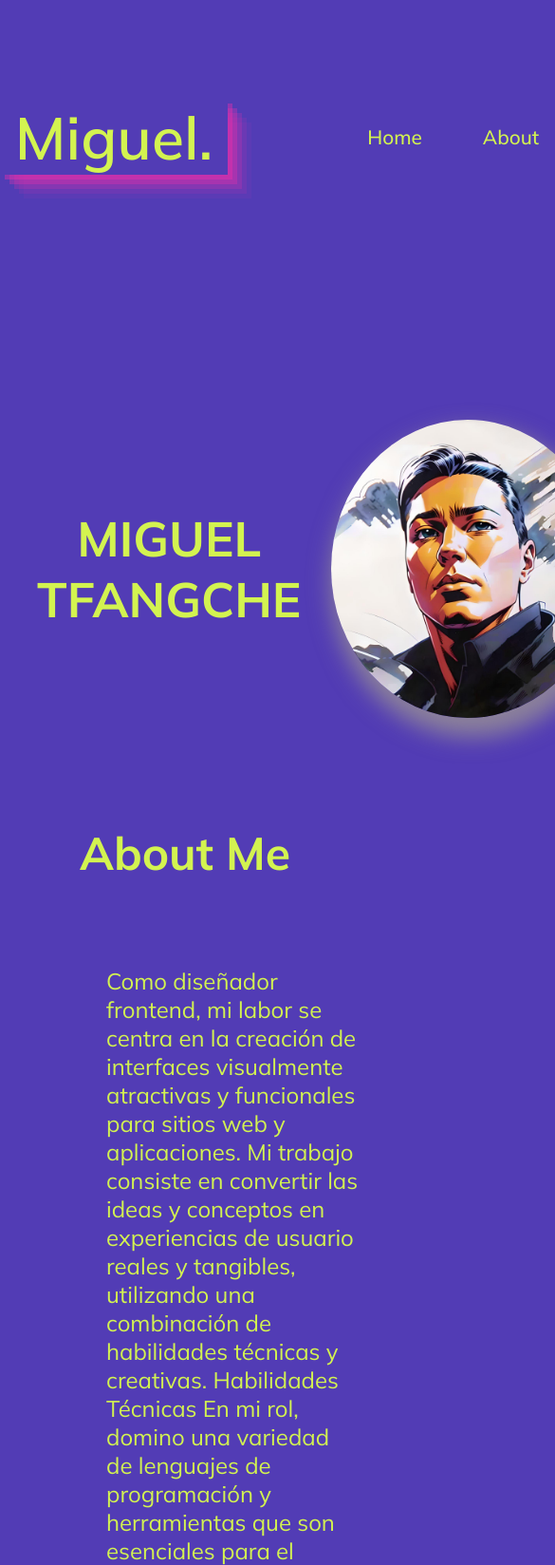
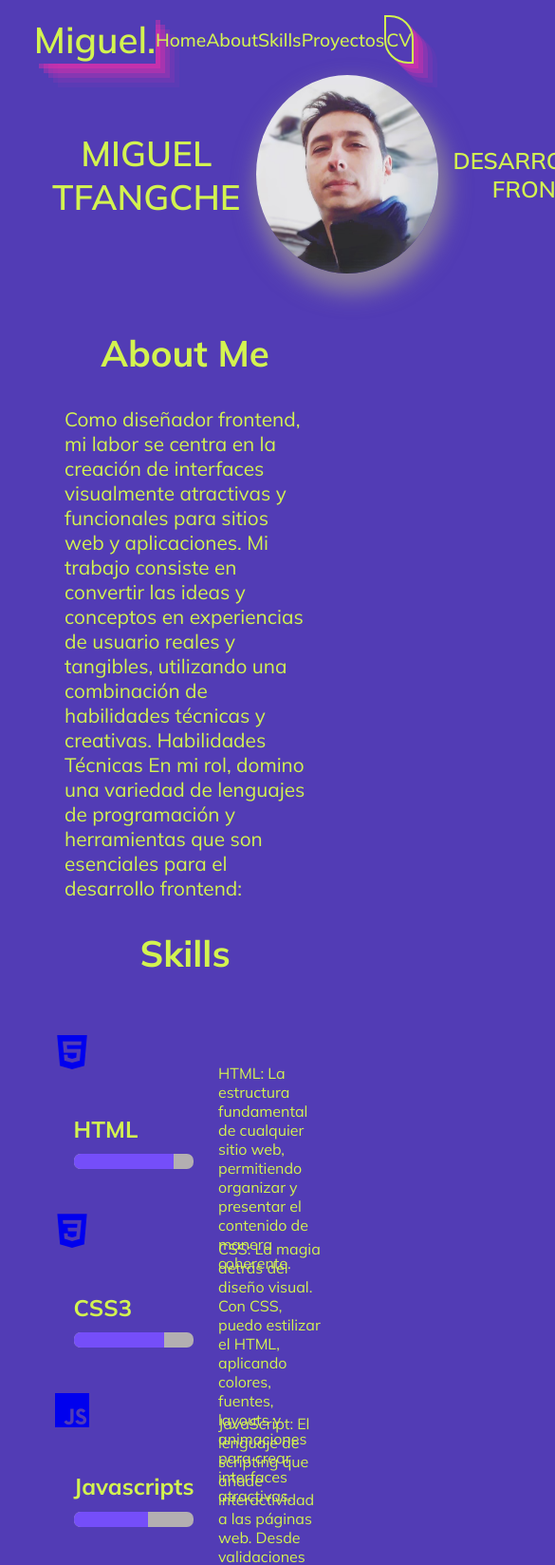
Before and after one commit to migueltfangche/Portfolio-Personal, a plain HTML site: page index.html in a window 390 px wide. Shown: the top 1648 px of the page at 95% size, 585 px wide, since content can reach past the window. Drawn offline with nearby package versions, Linux system fonts and the light colour scheme; a web font is replaced by a local one.

Commit message:
ajustando el responsive de 1024 a 769

```diff
--- a/index.html
+++ b/index.html
@@ -13,10 +13,12 @@
     <link rel="stylesheet" href="https://cdnjs.cloudflare.com/ajax/libs/font-awesome/6.5.2/css/all.min.css">
 </head>
 
+<body>
+    <div class="main-container">
     <header class="header">
         <div class="header-container">
+            <nav>
             <a href="#" class="logo">Miguel.</a>
-        <nav>
             <a href="#Home" class="active">Home<span></span></a>
             <a href="#About">About<span></span></a>
             <a href="#Skills">Skills<span></span></a>
@@ -24,14 +26,13 @@
             <a class="box-cv" href="plantilla.docx" download="Curriculum.docx">CV<span></span></a>
           </nav>
     </header>
-<body>
  <!--seccion de contenedor-->
  <section class="home" id="Home">
 
         <div class="conteiner">
             <h1>Miguel Tfangche</h1>
             <div class="foto">
-            <img src="7.jpg" alt=""></div>
+            <img src="5.JPG" alt=""></div>
             <h3>Desarrollador Frontend</h3>
         </div>
     </section>
@@ -158,5 +159,6 @@
         <a href="https://github.com/migueltfangche" class="bx bxl-github"></a>
     </div>
 </footer>
+</div>
 </body>
 </html>
--- a/style.css
+++ b/style.css
@@ -32,45 +32,32 @@ body {
     scroll-padding-top: 10rem;
     z-index: 1;
 }
+.main-container {
+    max-width: 1024px;
+    margin: 0 auto;
+    padding: 0 20px;
+    box-sizing: border-box;
+  }
 .section {
     position: relative;
     z-index: 1;
 }
 .header {
-    margin: 4rem auto 4rem auto;
     width: 100%;
-    min-width: 1024px;
-    background: var(--bg-color);
-    z-index: 5;
-    display: grid;
-    justify-content: center;
+    max-width: 1024px;
+    margin: 1rem;
 }
 .header-container {
-    width: 80%;
-    display: grid;
-    grid-template-columns: auto 2fr;
-    justify-content: left;
-    align-items: center;
-    gap: 7.2rem;
-    height: 10rem;
+    margin: 0;
 }
 
 nav {
-    position: relative;
-    display: grid;
-    grid-template-columns: repeat(5, 1fr);
+    display: flex;
+    justify-content: space-around;
     align-items: center;
-    margin: 0;
-    padding: 0;
-    margin-left: auto;
-    background:transparent;
-    border-radius: 8px;
-    height: auto;
 }
 nav a {
-    margin: 0 1rem;
-    padding: 1rem;
-    font-size: 1.3rem;
+    font-size: 1.2rem;
     transition: color 0.4s ease-in-out;
     font-weight: 500;
     z-index: 1;
@@ -81,9 +68,9 @@ nav a {
     display: flex;
     align-items: center;
     justify-content: center;
-    height: 4.5rem;
-    width: 6.8rem;
-    border: 3px solid var(--text-color);
+    height: 3.2rem;
+    width: 4rem;
+    border: 2px solid var(--text-color);
     border-radius: 0px 25px;
     box-shadow: rgba(240, 46, 170, 0.4) 5px 5px, rgba(240, 46, 170, 0.3) 10px 10px, rgba(240, 46, 170, 0.2) 15px 15px, rgba(240, 46, 170, 0.1) 20px 20px, rgba(240, 46, 170, 0.05) 25px 25px;
 }
@@ -96,15 +83,17 @@ nav a {
     display: flex;
     justify-content: center;
     align-items: center;
-    height: 5rem;
-    width: 15rem;
+    height: 3rem;
+    width: 8rem;
     padding: 1.6rem;
-    font-size: 3.9rem;
+    font-size: 2.4rem;
     font-weight: 600;
     color: var(--text-color);
     text-decoration: none;
     box-shadow: rgba(240, 46, 170, 0.4) 5px 5px, rgba(240, 46, 170, 0.3) 10px 10px, rgba(240, 46, 170, 0.2) 15px 15px, rgba(240, 46, 170, 0.1) 20px 20px, rgba(240, 46, 170, 0.05) 25px 25px;
 }
+
+/*home*/
 .home, .about, .works {
     background: transparent;
 }
@@ -116,16 +105,14 @@ section {
     display: flex;
     justify-content: center;
     align-items: center;
-    width: 100%;
-    height: 60vh;
+    height: 20vh;
     margin: 2rem auto 6rem auto;
 }
 .home .conteiner {
-    margin-top: 7.2rem;
     display: grid;
-    grid-template-columns: 1fr 2fr 1fr;
+    grid-template-columns: 1fr 1fr 1fr;
     width: 80%;
-    gap: 2rem;
+    gap: 1rem;
     text-align: center;
     justify-items: center;
 }
@@ -134,54 +121,57 @@ section {
     display: flex;
     justify-content: center;
     align-items: center;
-    font-size: 3.2rem;
-    font-weight: 700;
+    font-size: 2.3rem;
+    font-weight: 600;
     text-transform: uppercase;
 }
 .home .conteiner h3 {
     display: flex;
     justify-content: center;
     align-items: center;
-    font-size: 1.7rem;
+    font-size: 1.5rem;
     font-weight: 600;
     text-transform: uppercase;
 }
 .home .conteiner .foto img {
-    width: 18rem;
+    width: 12rem;
     height: auto;
     border-radius: 60%;
     background-size: contain;
-    margin: 0 auto;
     display: block;
     }
 
-    img {
+img {
         box-shadow: 5px 15px 25px 5px rgba(155, 147, 147, 0.8);
 }
 .section-text-dis {
+    margin: 3rem;
+}
+.works-h, .about-h, .skills-h{
+    justify-content: center;
     display: flex;
     align-items: center;
-    justify-content: center;
-    padding: 2rem;
-    margin: 5rem;
-    width: 85%;
+    height: 1rem;
+    font-size: 1.2rem;
+    font-weight: 600;
+    margin-top: 1rem;
 }
 
-.section-text-dis .text-dis-front p{
-    font-size: 1.5rem;
+.text-dis-front p{
+    font-size: 1.3rem;
 }
 /*about*/
 .about {
-    width: 80%;
+    width: 100%;
     background: var(--bg-color);
     padding: 2rem;
-    margin: 9rem;
+    margin: 0;
 }
 .conteiner-about-me{
     display: grid;
     grid-template-columns: 1fr 1fr;
     justify-content: center;
-    width: 80%;
+    margin-top: 2.5rem;
 }
 
 .cont-descr-skills{
@@ -236,53 +226,45 @@ section {
 .React{
     width: 87%;
 }
-.text-ser{display: flex;
+.text-ser{
+    display: flex;
     align-items: center;
     justify-content: center;
-    margin: 6rem;
-    width:80%;
+    margin: 2rem;
+    width:100%;
 }
 .text-ser p{
-    font-size: 1.5rem;
+    font-size: 1.3rem;
 }
 
 
 /*works*/
 .works {
-    min-height: 100vh;
-    width: 80%;
-    display: grid;
-    grid-template-rows: 1fr auto;
+    width: 90%;
+
     justify-content: center;
     align-items: center;
     background-color: var(--bg-color);
     z-index: 1;
-    margin: 7.4rem;
+    margin: 2.5rem;
 }
 
-.conteinerW {
+.conteiner-works {
     width: 100%;
     max-width: 1200px;
+    margin-top: 7.5rem;
 }
-.works-h, .about-h, .skills-h{
-    justify-content: center;
-    display: flex;
-    align-items: center;
-    height: 1rem;
-    font-size: 1.5rem;
-    font-weight: 500;
-    margin-top: 1.7rem;
-}
+
 .wrapper{
     width: 100%;
-    height: 100vh;
+    margin-top: 5rem;
     display: flex;
     align-items: center;
     justify-content: center;
 }
 
 .conteinerW{
-    height: 400px;
+    height: 25rem;
     display: flex;
     flex-wrap: nowrap;
     justify-content: start;
@@ -372,12 +354,12 @@ input:checked + label .description{
 }
 
 footer {
-    width: 100%;
+    width: 95%;
+    height: max-content;
     background-color: var(--bg-color);
     display: flex;
     justify-content: center;
     align-items: center;
-
 }
 .cont-footer{
     text-align: center;
@@ -386,7 +368,7 @@ footer {
     grid-template-columns: repeat(3, 1fr);
     padding: 2rem;
     z-index: 1;
-    gap: 2rem;
+    gap: 4rem;
 }
 
 .cont-footer p{
@@ -410,3 +392,32 @@ footer {
     background-color: var(--text-color);
     transition: .5s ease-in;
 }
+
+@media screen and (max-width: 1024px) {
+
+}
+
+@media screen and (max-width: 769px) {
+    .cont-skills {
+        grid-template-columns: 1fr;
+        grid-template-rows: auto;
+        gap: 1rem;
+    }
+
+    .cont-skills a {
+        font-size: 3rem; /* Ajusta el tamaño de los iconos */
+    }
+
+    .cont-text-skils {
+        width: 100%;
+        margin: 0.5rem 0;
+    }
+
+    .skill-name {
+        font-size: 1.5rem;
+    }
+
+    .skill-bar {
+        width: 100%;
+    }
+}
```
Lines whose indentation alone changed are shown as unchanged.
